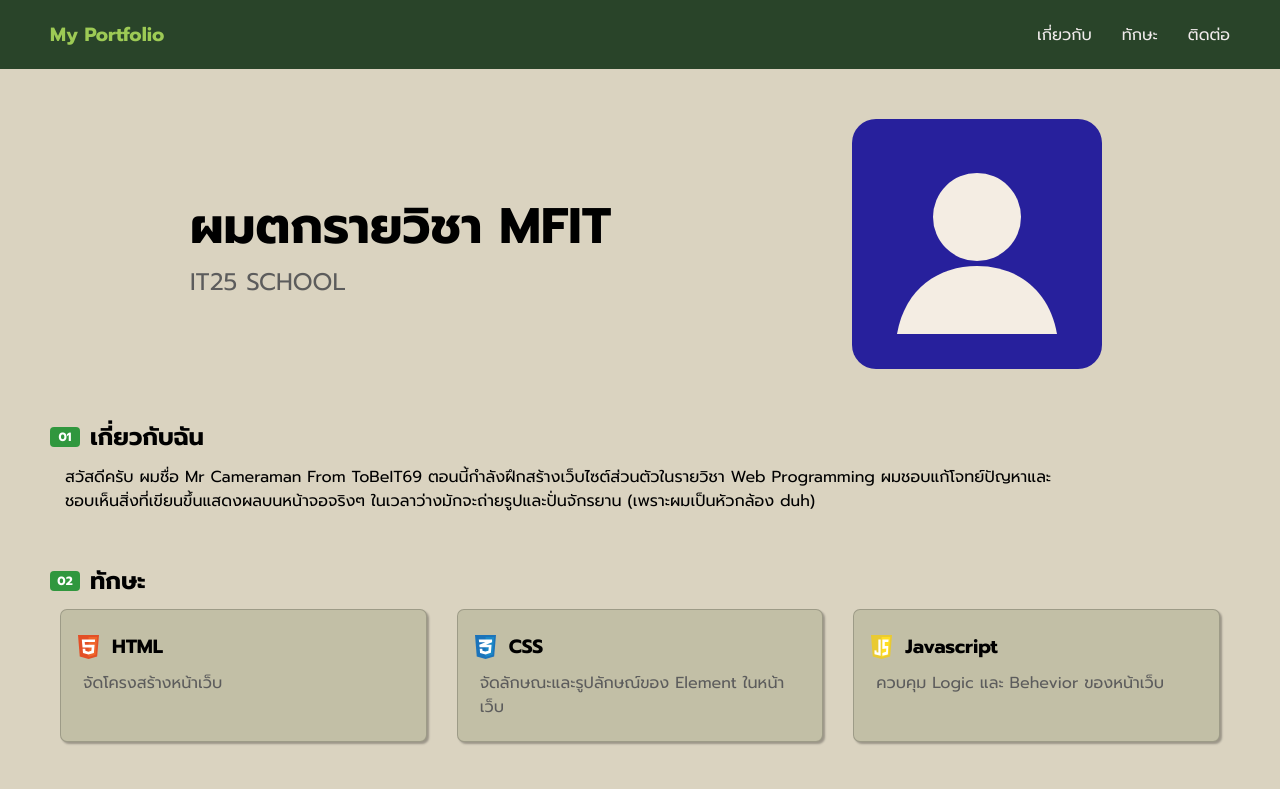
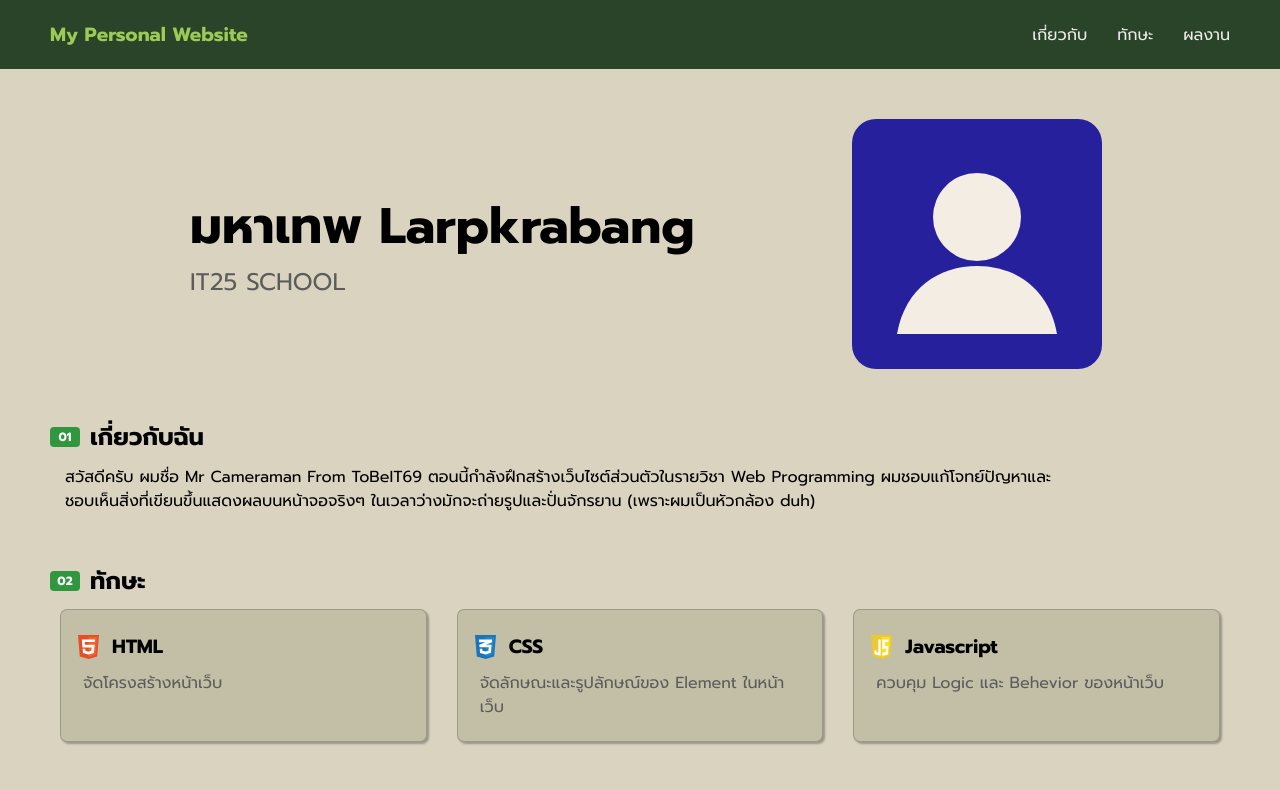
Before and after one commit to RangsimanChuthap/TobeIT70_Sample_Web, a plain HTML site: page index.html in a window 1280 px wide. Shown: the top 789 px of the page. Drawn offline with Linux system fonts and the light colour scheme.

Commit message:
rephrased ตก MFIT

```diff
--- a/index.html
+++ b/index.html
@@ -15,16 +15,16 @@
 
 	<body>
 		<div id="nav">
-			<div id="header">My Portfolio</div>
+			<div id="header">My Personal Website</div>
 			<ul id="menu">
 				<li><a href="#about">เกี่ยวกับ</a></li>
 				<li><a href="#skill">ทักษะ</a></li>
-				<li><a href="#contact">ติดต่อ</a></li>
+				<li><a href="#Project">ผลงาน</a></li>
 			</ul>
 		</div>
 		<header>
 			<div class="list">
-				<li id="name">ผมตกรายวิชา MFIT</li>
+				<li id="name">มหาเทพ Larpkrabang</li>
 				<li id="school">IT25 SCHOOL</li>
 			</div>
 			<img src="./assets/avatar.svg" alt="avatar" />
@@ -130,7 +130,7 @@
 				<ul class="contact">
 					<li><a href="https://www.facebook.com/">Facebook</a></li>
 					<li><a href="https://www.instagram.com/">Instagram</a></li>
-					<li><a href="mailto:nattapong@example.com">Email</a></li>
+					<li><a href="mailto:">Email</a></li>
 					<li><a href="https://github.com/">Github</a></li>
 				</ul>
 			</div>
```
